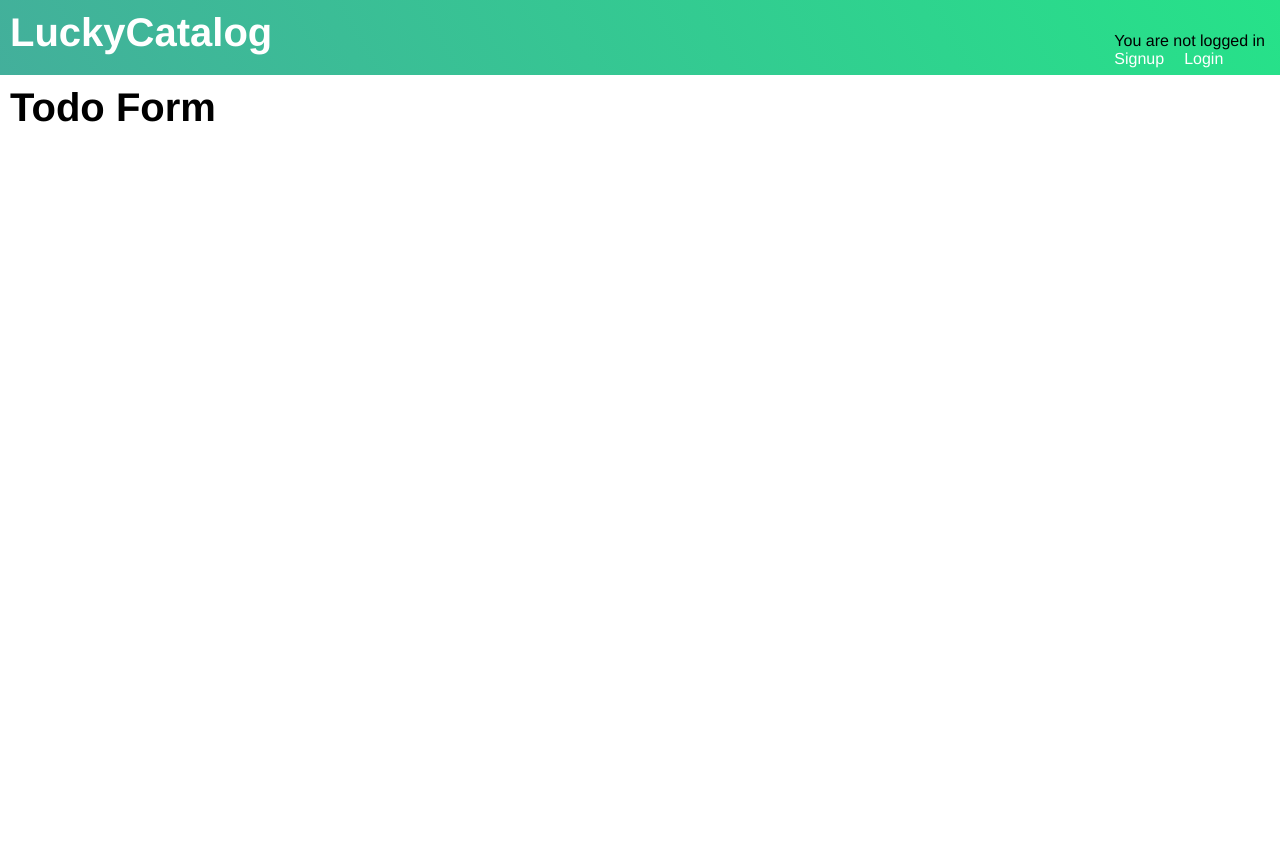
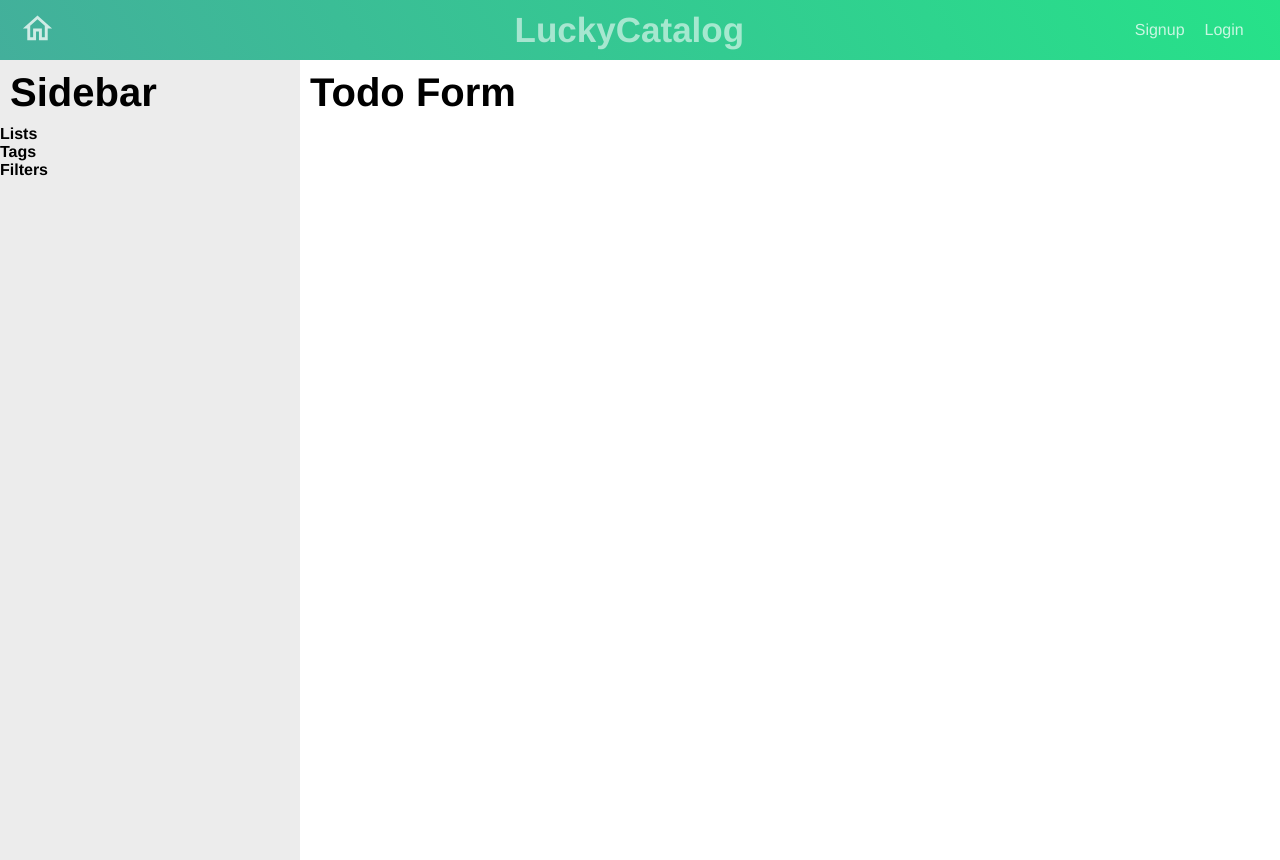
Before and after one commit to sandylcruz/catalog, a React (Create React App) app in the folder app/javascript/: page / in a window 1280 px wide. Before the commit the page ends 800 px from the top, so only its background shows below. Built offline with nearby package versions, Linux system fonts and the light colour scheme; the HTML template or start-up script is replaced by a standard one.

Commit message:
Redesign header

```diff
--- a/app/javascript/src/App.js
+++ b/app/javascript/src/App.js
@@ -1,12 +1,19 @@
 import React from 'react';
 import { Provider } from 'react-redux';
 import { HashRouter, Route, Switch } from 'react-router-dom';
+import styled from 'styled-components';
 
 import GlobalStyle from './GlobalStyle.ts';
 import Header from './HeaderNav/Header';
 import LoginFormContainer from './Login/LoginFormContainer';
+import Sidebar from './Sidebar/Sidebar';
 import SignupContainer from './Signup/SignupContainer';
 import TodosContainer from './TodoForm/TodoFormContainer';
+
+const LowerComponents = styled.div`
+  display: flex;
+  flex-direction: row;
+`;
 
 const App = React.memo(({ store }) => {
   console.log('in app');
@@ -15,7 +22,10 @@ const App = React.memo(({ store }) => {
     <Provider store={store}>
       <HashRouter>
         <GlobalStyle />
+
         <Header />
+        <LowerComponents>
+          <Sidebar />
 
           <Switch>
             <Route exact path="/" component={TodosContainer} />
@@ -23,6 +33,7 @@ const App = React.memo(({ store }) => {
             <Route path="/signup" component={SignupContainer} />
             <Route path="/todos" component={TodosContainer} />
           </Switch>
+        </LowerComponents>
       </HashRouter>
     </Provider>
   );
--- a/app/javascript/src/HeaderNav/Header.js
+++ b/app/javascript/src/HeaderNav/Header.js
@@ -3,6 +3,7 @@ import { useDispatch, useSelector } from 'react-redux';
 import { useHistory } from 'react-router-dom';
 
 import styled from 'styled-components';
+import Home from './Home.svg';
 import { logout } from '../actions/sessionActions';
 import { selectCurrentUser } from '../reducers/selectors';
 
@@ -10,29 +11,59 @@ const A = styled.a`
   text-decoration: none;
   margin-right: 20px;
   color: white;
+  opacity: 0.75;
+
+  &:hover {
+    opacity: 1;
+  }
+`;
+
+const CenterDiv = styled.div`
+  display: flex;
+  flex-direction: row;
+  width: 33.3%;
+  justify-content: center;
 `;
 
 const H1 = styled.h1`
   color: white;
+  opacity: 0.75;
+  font-size: 35px;
+
+  &:hover {
+    opacity: 1;
+  }
 `;
 
 const HeaderContainer = styled.div`
   border: transparent;
-  height: 75px;
   background: linear-gradient(-120deg, #26e289, #43af9b);
-
-  // background-color: #43af9b;
   display: flex;
   flex-direction: row;
-  justify-content: space-between;
-  align-items: baseline;
+  align-items: center;
 `;
 
-const LinkList = styled.div`
+const Img = styled.img`
+  margin-left: 20px;
+`;
+
+const LeftDiv = styled.div`
+  width: 33.3%;
+`;
+
+const LinkDiv = styled.div`
   display: flex;
   flex-direction: row;
   justify-content: space-around;
   margin: 15px;
+`;
+
+const RightDiv = styled.div`
+  width: 33.3%;
+  text-align: right;
+  display: flex;
+  flex-direction: row;
+  justify-content: flex-end;
 `;
 
 const Header = () => {
@@ -57,19 +88,25 @@ const Header = () => {
       </button>
     </div>
   ) : (
-    <div>
-      <p>You are not logged in</p>
+    <LinkDiv>
       <A href="/#/signup">Signup</A>
       <A href="/#/login">Login</A>
-    </div>
+    </LinkDiv>
   );
 
   return (
     <HeaderContainer>
-      <A href="/">
-        <H1>LuckyCatalog</H1>
-      </A>
-      <LinkList>{display}</LinkList>
+      <LeftDiv>
+        <A href="/">
+          <Img src={Home} alt="home button" />
+        </A>
+      </LeftDiv>
+      <CenterDiv>
+        <A href="/">
+          <H1>LuckyCatalog</H1>
+        </A>
+      </CenterDiv>
+      <RightDiv>{display}</RightDiv>
     </HeaderContainer>
   );
 };
--- /dev/null
+++ b/app/javascript/src/Sidebar/Sidebar.js
@@ -0,0 +1,23 @@
+import React from 'react';
+
+import styled from 'styled-components';
+
+const SidebarContainer = styled.div`
+  background-color: #ececec;
+  width: 300px;
+  height: 100vh;
+`;
+
+const Sidebar = () => {
+  console.log('sidebar');
+  return (
+    <SidebarContainer>
+      <h1>Sidebar</h1>
+      <h3>Lists</h3>
+      <h3>Tags</h3>
+      <h3>Filters</h3>
+    </SidebarContainer>
+  );
+};
+
+export default Sidebar;
--- a/app/javascript/src/reducers/todosReducer.js
+++ b/app/javascript/src/reducers/todosReducer.js
@@ -1,4 +1,8 @@
-import { RECEIVE_TODO, RECEIVE_TODOS } from '../actions/todoActions';
+import {
+  RECEIVE_TODO,
+  RECEIVE_TODOS,
+  REMOVE_TODO,
+} from '../actions/todoActions';
 
 const defaultState = {};
 
@@ -18,6 +22,9 @@ const todosReducer = (state = defaultState, action) => {
       });
       return nextState;
     }
+    case REMOVE_TODO: {
+      return nextState;
+    }
     default:
       return state;
   }
```
Also changed, not shown: app/javascript/src/HeaderNav/Home.svg (added). Lines whose indentation alone changed are shown as unchanged.
